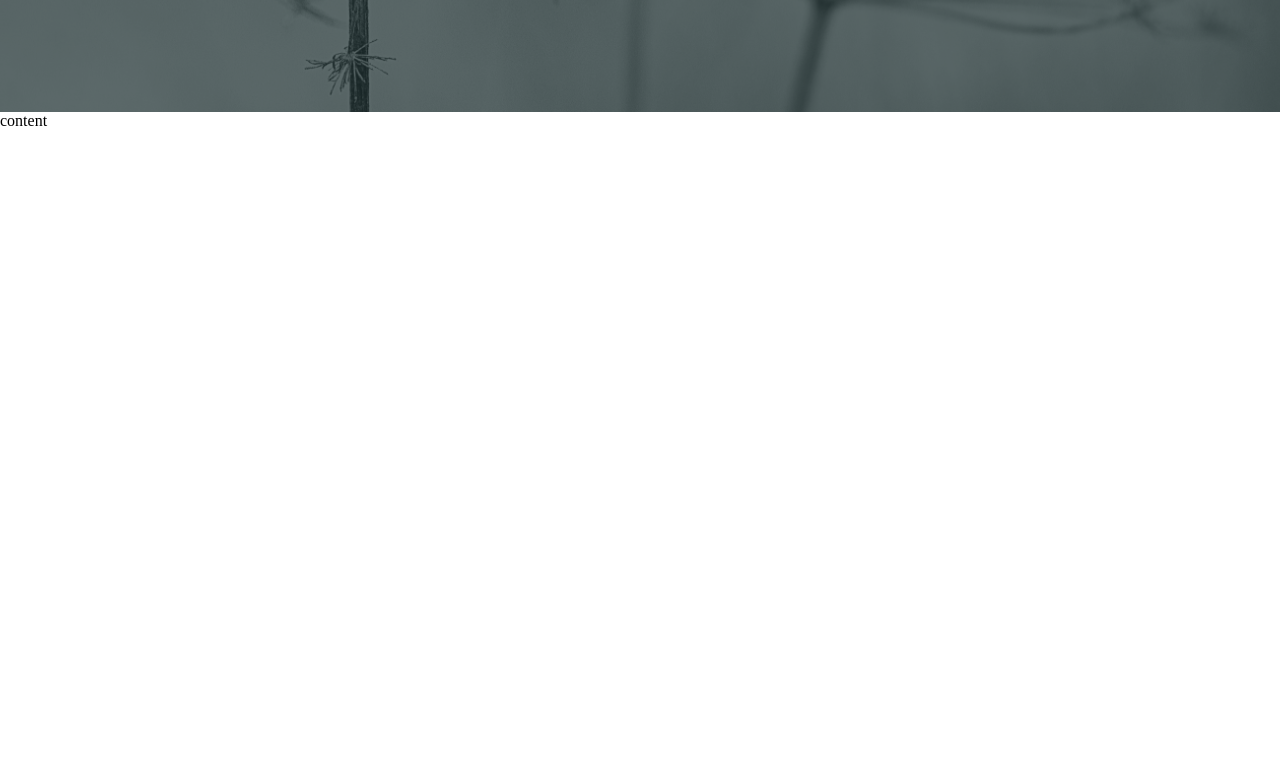
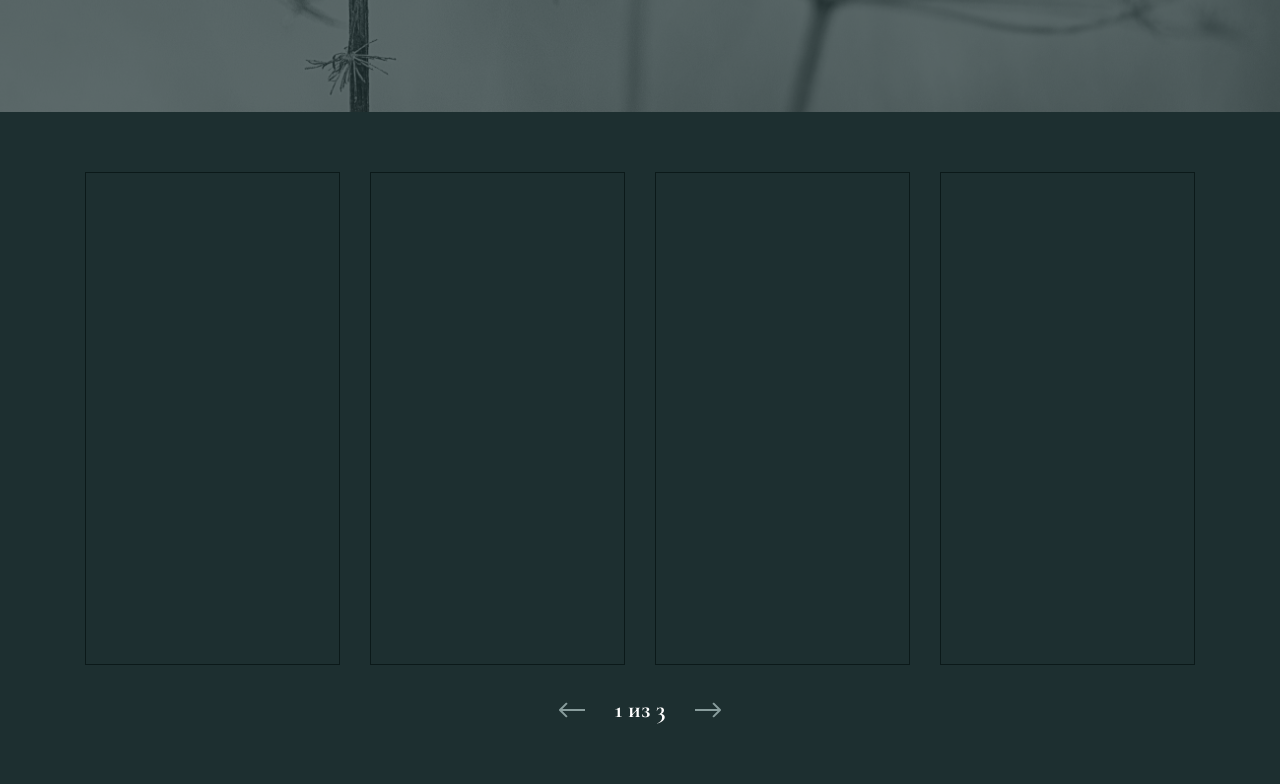
Before and after one commit to Tetrarium/nature-artifacts, a website: page src/index.html in a window 1280 px wide. Shown: the part 430-1214 px from the top of the page. Before the commit the page ends 800 px from the top, so only its background shows below. Drawn offline with nearby package versions, Linux system fonts and the light colour scheme.

Commit message:
Добавлен блок пагинации

```diff
--- a/src/assets/sass/main.scss
+++ b/src/assets/sass/main.scss
@@ -4,8 +4,15 @@
   box-sizing: border-box;
 }
 
+html {
+  font-size: 62.5%;
+}
+
 $open-sans: 'Open Sans', sans-serif;
 $cormorant: 'Cormorant', serif;
+
+/* colors */
+$bg-gray: #1D2F30;
 
 .container {
   max-width: 1140px;
@@ -27,18 +34,6 @@ $cormorant: 'Cormorant', serif;
 
   &__bottom {
     padding: 115px 0;
-    position: relative;
-
-    &::before {
-      content: '';
-      display: block;
-      position: absolute;
-      width: 100%;
-      height: 100%;
-      top: 0;
-      left: 0;
-      background: rgba(29, 47, 48, .7);
-    }
   }
 
   &__inner {
@@ -113,6 +108,36 @@ $cormorant: 'Cormorant', serif;
     line-height: 1.5;
     margin: 16px 0;
   }
+}
+
+.main {
+  background-color: $bg-gray;
+  padding: 60px 0;
+}
+
+.cards {
+
+  &__content {
+    list-style: none;
+    display: flex;
+    gap: 30px;
+    margin-bottom: 30px;
+  }
+
+  &__item {
+    flex: 1 1 0;
+  }
+
+  &__pagination {
+    display: flex;
+    justify-content: center;
+  }
+}
+
+.card {
+  height: 493px;
+  width: 100%;
+  border: 1px solid #0B1919;
 }
 
 
@@ -201,7 +226,8 @@ $cormorant: 'Cormorant', serif;
   }
 
   &__arrow {
-    transition: all .2s linear;
+    transition: transform .2s linear;
+    transform-origin: 0 0;
   }
 
   path {
@@ -210,11 +236,9 @@ $cormorant: 'Cormorant', serif;
 
   &:hover {
     color: #91AC46;
-    padding-right: 15px;
   }
 
   &:hover &__arrow {
-    transform-origin: 0 0 0;
     transform: scaleX(1.23);
 
     path {
@@ -249,3 +273,81 @@ $cormorant: 'Cormorant', serif;
     }
   }
 }
+
+/* pagination */
+
+.pagination {
+  display: flex;
+  gap: 30px;
+  align-items: center;
+
+  &__info {
+    font-family: $cormorant;
+    font-weight: 700;
+    font-size: 2.4rem;
+    color: #fff;
+    text-wrap: nowrap;
+  }
+
+  &__prev {
+    transform-origin: 100%;
+  }
+
+  &__next {
+    transform-origin: 0;
+  }
+
+  &__btn {
+    display: block;
+    border: none;
+    background: none;
+    cursor: pointer;
+    transition: transform .2s linear;
+
+    svg {
+      display: block;
+
+      path {
+        transition: fill .2s linear;
+      }
+    }
+
+
+    &:hover {
+      path {
+        fill: #BAE249;
+      }
+      transform: scaleX(1.4);
+    }
+
+    &:focus {
+      outline: 1px solid #83A440;
+      outline-offset: 3px;
+    }
+
+    &:active {
+      outline: none;
+      path {
+        fill: #688B05;
+      }
+    }
+  }
+}
+
+
+/* effects */
+
+.obscure {
+  position: relative;
+
+  &::before {
+    content: '';
+    display: block;
+    position: absolute;
+    width: 100%;
+    height: 100%;
+    top: 0;
+    left: 0;
+    background: rgba(29, 47, 48, .7);
+  }
+}
--- a/src/index.html
+++ b/src/index.html
@@ -51,7 +51,7 @@
         </div>
       </div>
     </div>
-    <div class="header__bottom">
+    <div class="header__bottom obscure">
       <div class="intro">
         <div class="container">
           <div class="intro__inner">
@@ -71,7 +71,51 @@
     </div>
   </header>
   <main class="main">
-    content
+    <div class="container">
+      <section class="cards">
+        <ul class="cards__content">
+          <li class="cards__item">
+            <article class="card">
+
+            </article>
+          </li>
+          <li class="cards__item">
+            <article class="card">
+
+            </article>
+          </li>
+          <li class="cards__item">
+            <article class="card">
+
+            </article>
+          </li>
+          <li class="cards__item">
+            <article class="card">
+
+            </article>
+          </li>
+        </ul>
+        <div class="cards__pagination">
+          <nav class="pagination">
+            <button type="button" class="pagination__btn pagination__prev">
+              <svg width="26" height="16" viewBox="0 0 26 16" fill="none" xmlns="http://www.w3.org/2000/svg">
+                <path d="M0.292892 7.29289C-0.0976315 7.68342 -0.0976315 8.31658 0.292892 8.70711L6.65685 15.0711C7.04738 15.4616 7.68054 15.4616 8.07107 15.0711C8.46159 14.6805 8.46159 14.0474 8.07107 13.6569L2.41421 8L8.07107 2.34315C8.46159 1.95262 8.46159 1.31946 8.07107 0.928932C7.68054 0.538408 7.04738 0.538408 6.65685 0.928932L0.292892 7.29289ZM26 7L1 7V9L26 9V7Z" fill="#899D9D"/>
+              </svg>
+            </button>
+            <div class="pagination__info">
+              <span class="pagination__page">1</span>
+              <span> из </span>
+              <span class="pagination__count-pages">3</span>
+            </div>
+            <button type="button" class="pagination__btn pagination__next">
+              <svg width="26" height="16" viewBox="0 0 26 16" fill="none" xmlns="http://www.w3.org/2000/svg">
+                <path d="M25.7071 8.70711C26.0976 8.31658 26.0976 7.68342 25.7071 7.2929L19.3431 0.928934C18.9526 0.538409 18.3195 0.538409 17.9289 0.928934C17.5384 1.31946 17.5384 1.95262 17.9289 2.34315L23.5858 8L17.9289 13.6569C17.5384 14.0474 17.5384 14.6805 17.9289 15.0711C18.3195 15.4616 18.9526 15.4616 19.3431 15.0711L25.7071 8.70711ZM-8.74228e-08 9L25 9L25 7L8.74228e-08 7L-8.74228e-08 9Z" fill="#899D9D"/>
+              </svg>
+            </button>
+          </nav>
+        </div>
+      </section>
+    </div>
   </main>
 </body>
 </html>
```
Also changed, not shown: src/assets/css/main.css, 1 other file.
